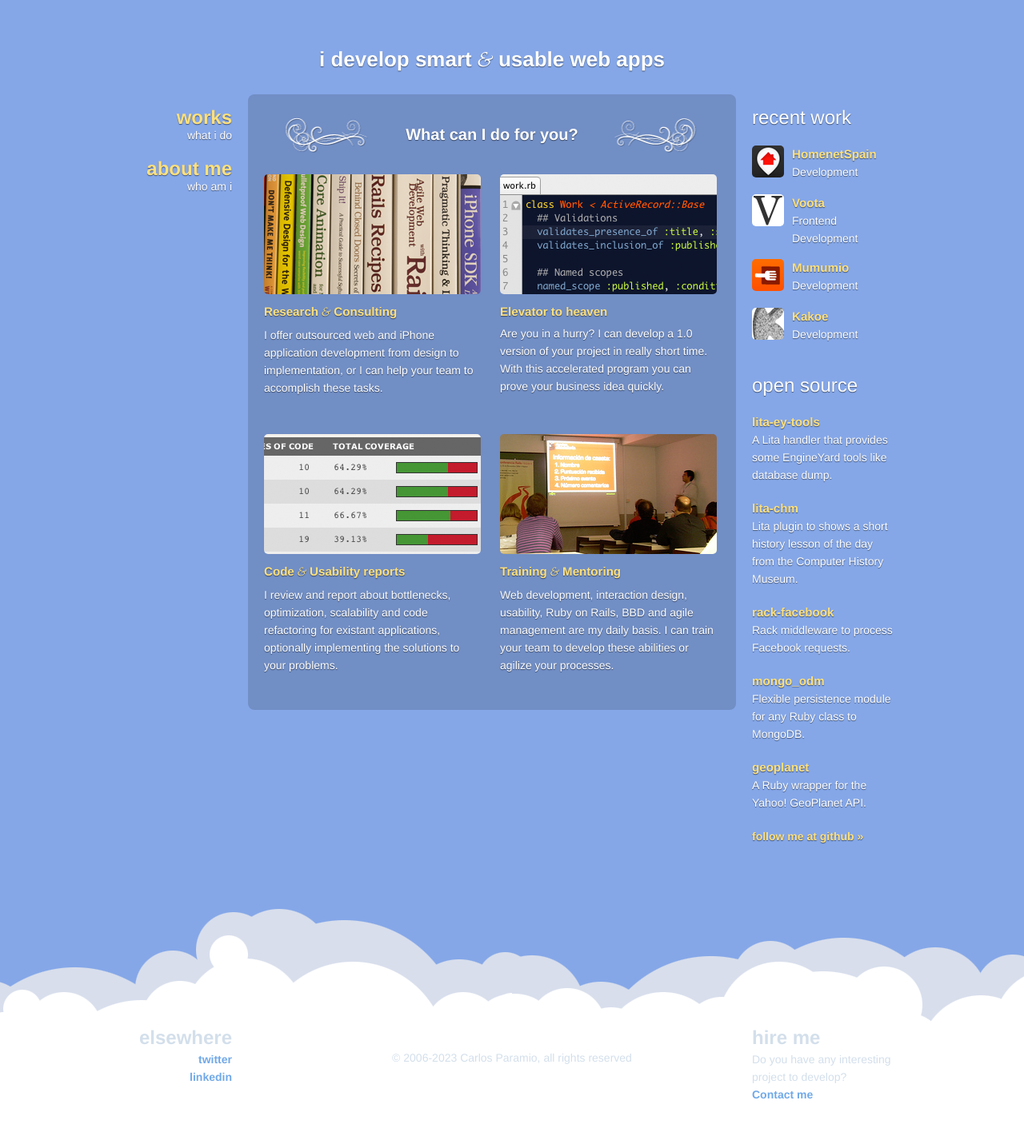
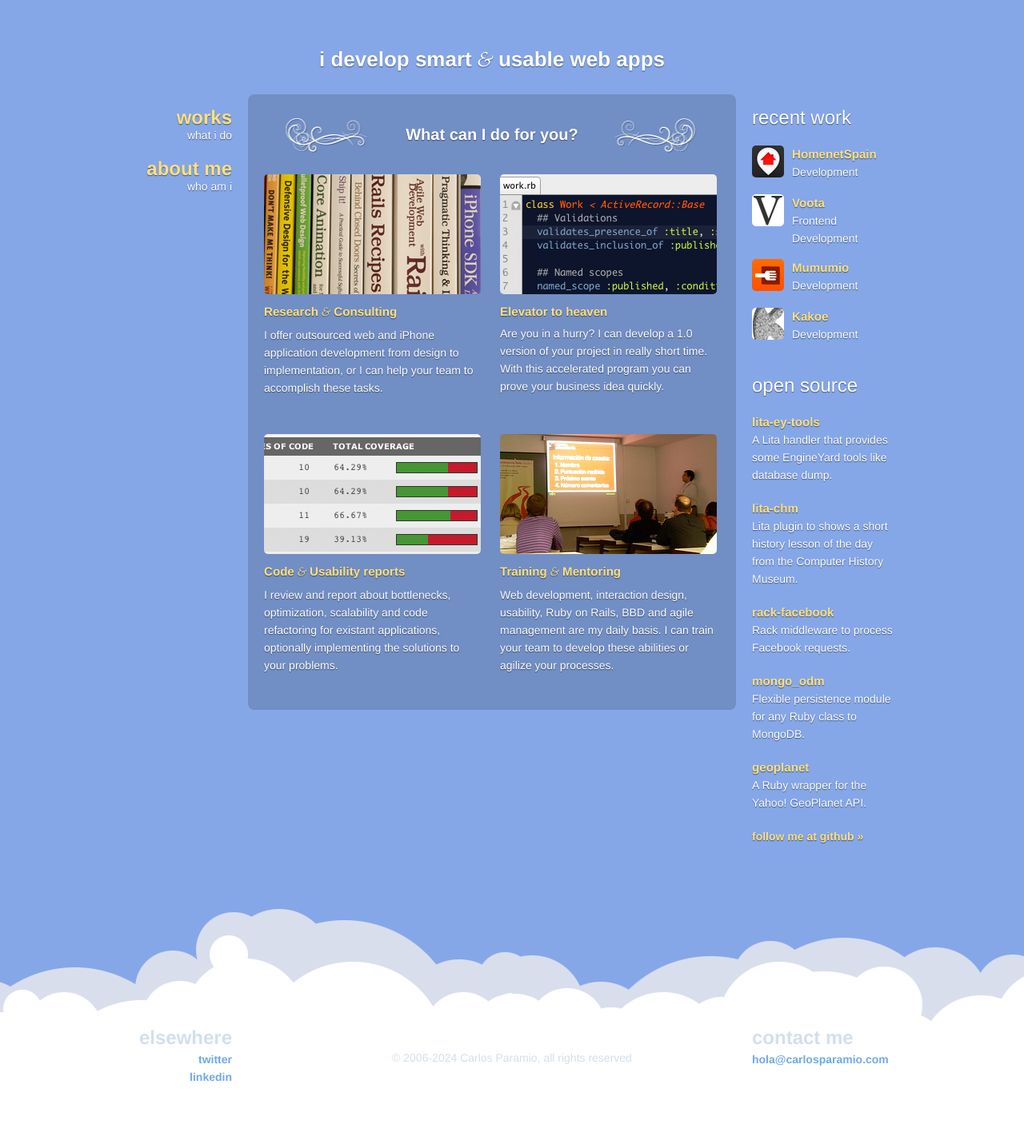
Before and after one commit to carlosparamio/carlosparamio.github.io, a Jekyll site: the page built from index.html, in a window 1280 px wide. Shown: the whole page at 80% size. Built offline with Jekyll 4.4.1, drawn with Linux system fonts in a browser that asks for light colours; nearby versions of some CDN libraries.

Commit message:
Update year, remove hiring from footer

```diff
--- a/_includes/footer.html
+++ b/_includes/footer.html
@@ -10,9 +10,9 @@
       </li>
     </ul>
   </div>
-  <div id="hire-me">
-    <h2>Hire Me</h2>
-    <p>Do you have any interesting project to develop?<br /><a href="mailto:{{ site.email }}">Contact me</a></p>
+  <div id="contact-me">
+    <h2>Contact Me</h2>
+    <p><a href="mailto:{{ site.email }}">{{ site.email }}</a></p>
   </div>
-  <p id="copyright">© 2006-2023 Carlos Paramio, all rights reserved</p>
+  <p id="copyright">© 2006-2024 Carlos Paramio, all rights reserved</p>
 </footer>
--- a/_sass/_layout.scss
+++ b/_sass/_layout.scss
@@ -448,7 +448,7 @@ footer {
   }
 }
 
-#hire-me {
+#contact-me {
   position: absolute;
   width: 180px;
   top: 140px;
```
